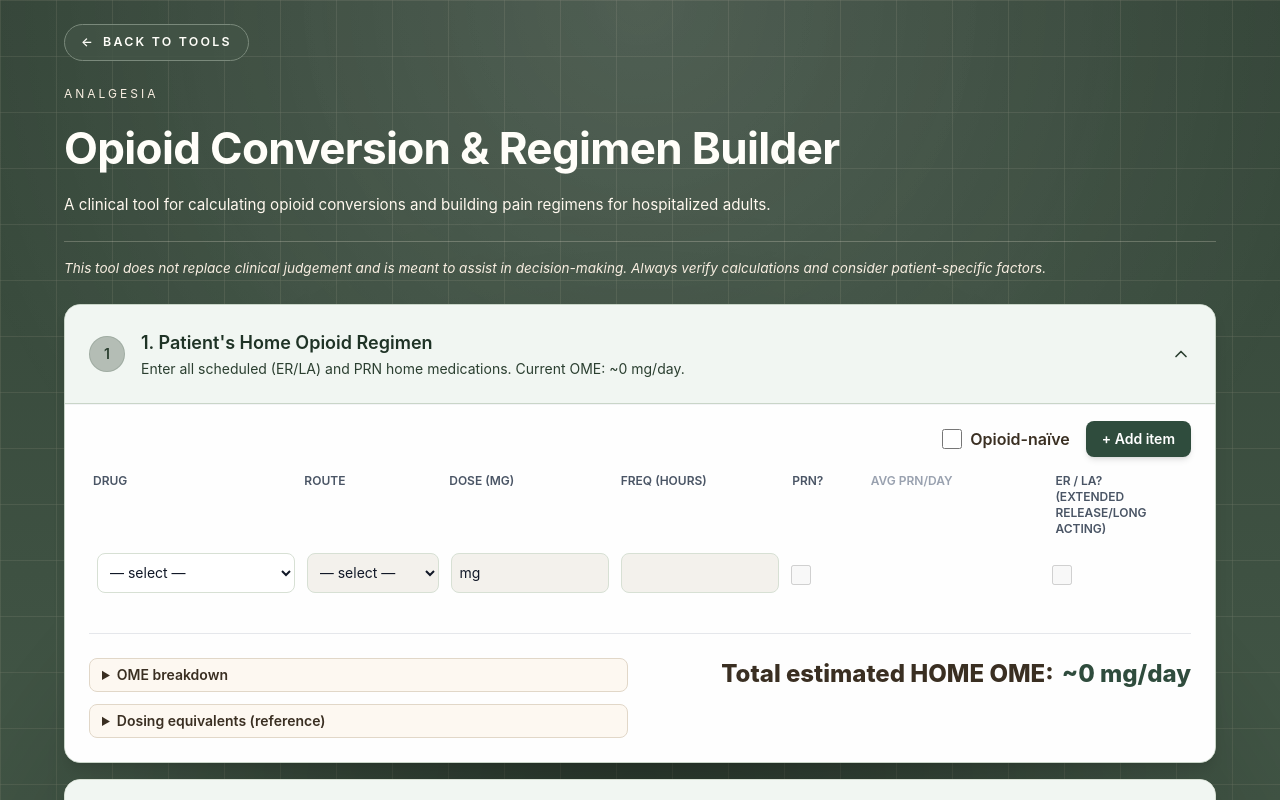
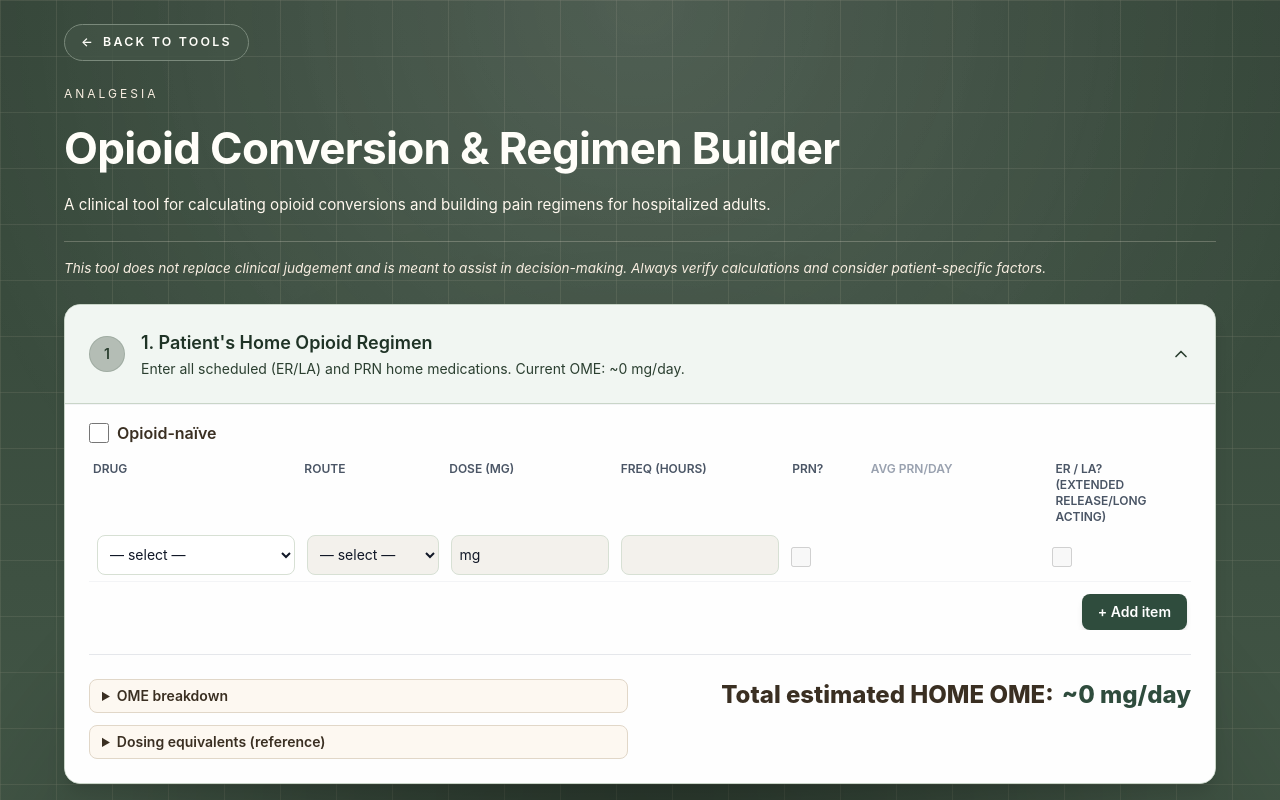
Before and after one commit to NotoMD-dev/notomed-site, a Next.js app: page /tools/opioid-calc in a window 1280 px wide. Shown: the top 800 px of the page. Built offline with nearby package versions, Linux system fonts and the light colour scheme.

Commit message:
Relocate opioid-naive toggle and add button

```diff
--- a/src/components/HomeRegimenInput.tsx
+++ b/src/components/HomeRegimenInput.tsx
@@ -39,9 +39,8 @@ export function HomeRegimenInput() {
 
   return (
     <> {/* Replaced outer section and its classes with a fragment */}
-      <div className="flex justify-between items-center gap-3 mb-4">
+      <div className="flex items-center gap-4 mb-4">
         {/* Removed redundant <h3> header */}
-        <div className="flex items-center gap-4 ml-auto">
         <label className="flex items-center gap-2 text-base font-semibold text-[color:var(--hero-tone-pear-title)] cursor-pointer">
           <input
             type="checkbox"
@@ -51,18 +50,6 @@ export function HomeRegimenInput() {
           />
           Opioid-naïve
         </label>
-          <button
-            type="button"
-            className={`${buttonStyle} ${opioidNaive
-                ? "bg-[#e0e5db] text-[#8b9688] cursor-not-allowed"
-                : "bg-[#2f4c3d] hover:bg-[#253c30] text-white"
-              }`}
-            onClick={addHomeRow}
-            disabled={opioidNaive}
-          >
-            + Add item
-          </button>
-        </div>
       </div>
 
       {rows.length === 0 && opioidNaive ? (
@@ -74,7 +61,7 @@ export function HomeRegimenInput() {
           <div className="min-w-[900px]">
             {/* LABELS */}
             <div
-              className="grid gap-3 text-xs font-semibold text-gray-600 uppercase mb-2 px-1"
+              className="grid gap-3 text-xs font-semibold text-gray-600 uppercase mb-1 px-1"
               style={rowGridStyle}
             >
               <div>Drug</div>
@@ -94,7 +81,7 @@ export function HomeRegimenInput() {
               return (
                 <div
                   key={r.id}
-                  className="grid gap-3 items-start p-2 mb-2 border-b border-gray-100 last:border-b-0"
+                  className="grid gap-3 items-start px-2 py-1.5 mb-1 border-b border-gray-100 last:border-b-0"
                   style={rowGridStyle}
                 >
                   {/* ... Row Content ... (omitted for brevity, it is unchanged) */}
@@ -248,6 +235,20 @@ export function HomeRegimenInput() {
                 </div>
               );
             })}
+
+            <div className="flex justify-end mt-3 px-1">
+              <button
+                type="button"
+                className={`${buttonStyle} ${opioidNaive
+                    ? "bg-[#e0e5db] text-[#8b9688] cursor-not-allowed"
+                    : "bg-[#2f4c3d] hover:bg-[#253c30] text-white"
+                  }`}
+                onClick={addHomeRow}
+                disabled={opioidNaive}
+              >
+                + Add item
+              </button>
+            </div>
           </div>
         </div>
       )}
```
Lines whose indentation alone changed are shown as unchanged.
